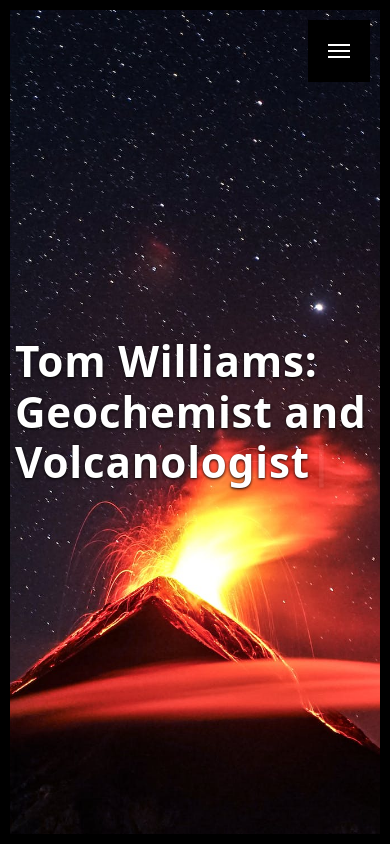
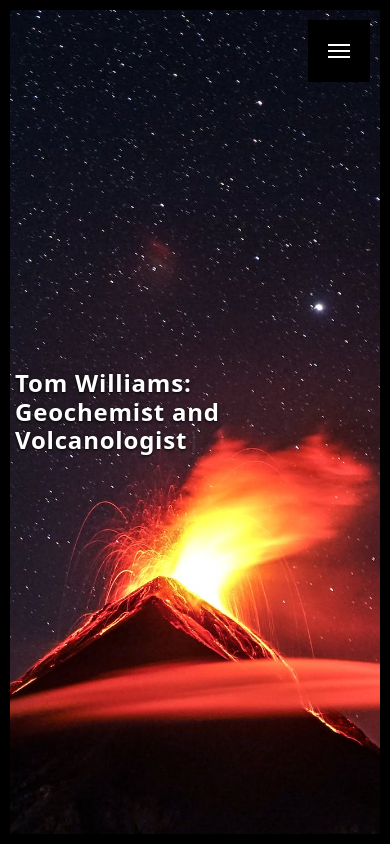
Before and after one commit to TomWilliamsBrown/TomWilliamsBrown.github.io, an Eleventy site: page src/index.html in a window 390 px wide. Built offline with nearby package versions, Linux system fonts and the light colour scheme; Eleventy itself is replaced by a stand-in of ours; files that its build step writes are made by us from their sources.

Commit message:
On mobile hero text size is now set by width

```diff
--- a/src/css/styles.css
+++ b/src/css/styles.css
@@ -176,13 +176,9 @@ blockquote small, blockquote .small { color: black; font-weight: normal; font-si
 .hero-full-container h1 {
   font-family: system-ui, -apple-system, BlinkMacSystemFont, 'Segoe UI', Roboto, Oxygen, Ubuntu, Cantarell, 'Open Sans', 'Helvetica Neue', sans-serif;
   font-weight: 900;
-  font-size: 8vh;
+  font-size: clamp(1.5rem, 5vw, 8vh);
   line-height: 1.2;
   overflow-wrap: break-word;
-}
-
-@media (max-width: 767px) {
-  .hero-full-container h1 { font-size: 5vh; }
 }
 
 .hero-full-container .hero-full-wrapper {
```
Also changed, not shown: .claude/launch.json (added), 1 other file.
